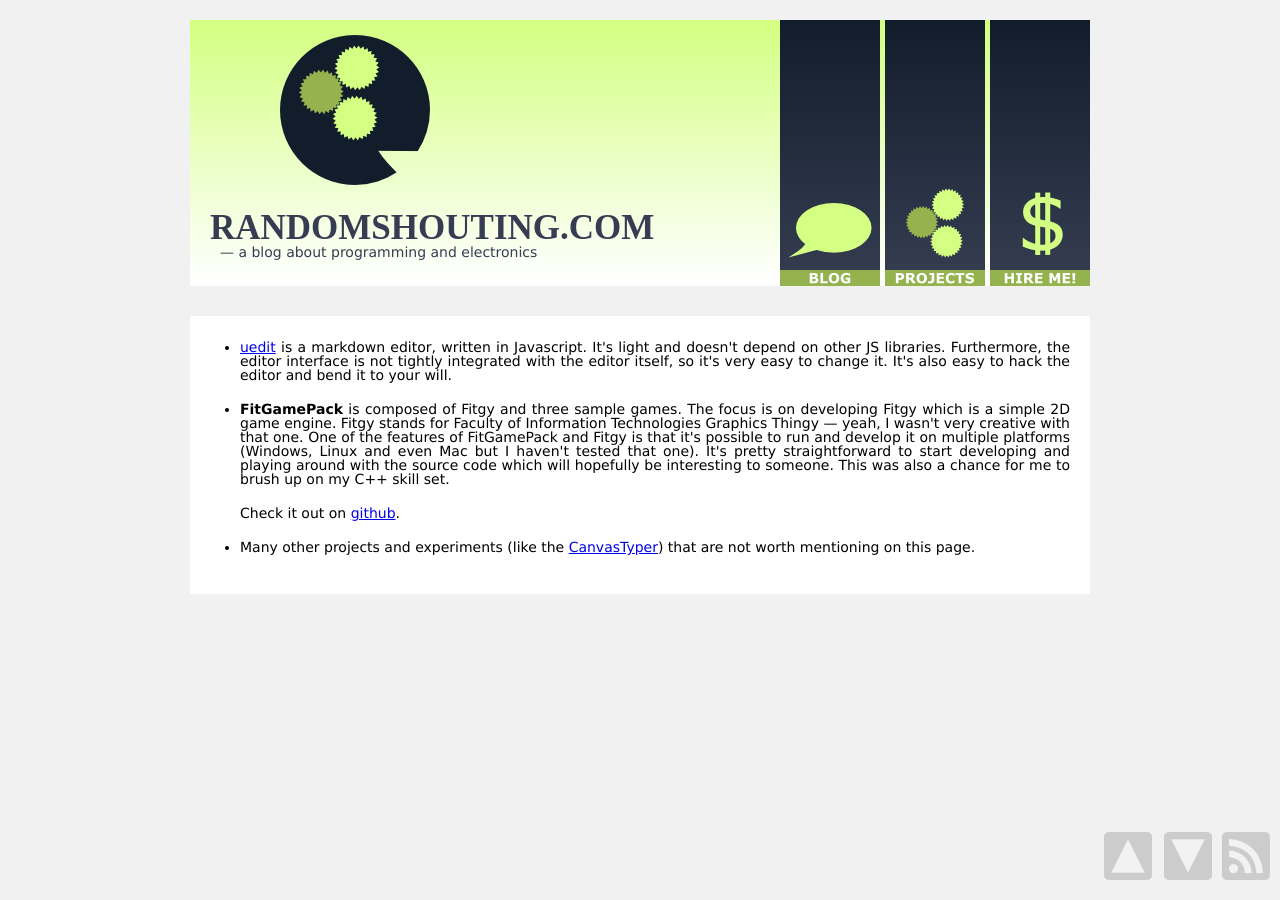
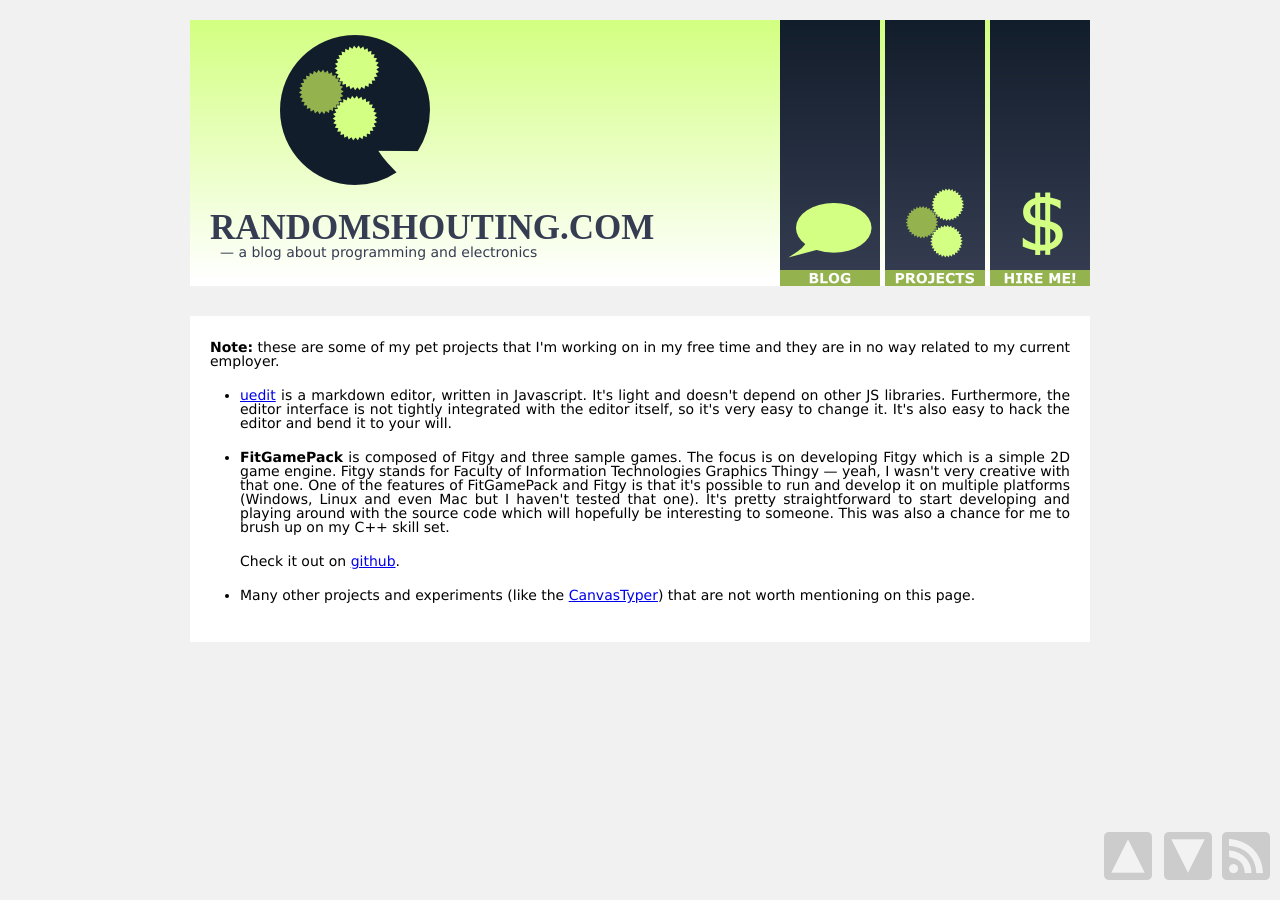
Before and after one commit to amir-hadzic/amir-hadzic.github.com, a Jekyll site: the page built from projects.html, in a window 1280 px wide. Built offline with Jekyll 4.4.1, drawn with Linux system fonts in a browser that asks for light colours; some web fonts are replaced; Markdown is read by kramdown in place of the engine named in the settings.

Commit message:
Add non-important note

```diff
--- a/projects.html
+++ b/projects.html
@@ -2,6 +2,8 @@
 layout: default
 title: Randomshouting | Amir Hadžić | Projects
 ---
+
+<p><b>Note:</b> these are some of my pet projects that I'm working on in my free time and they are in no way related to my current employer.</p>
 
 <ul>
     <li>
```
